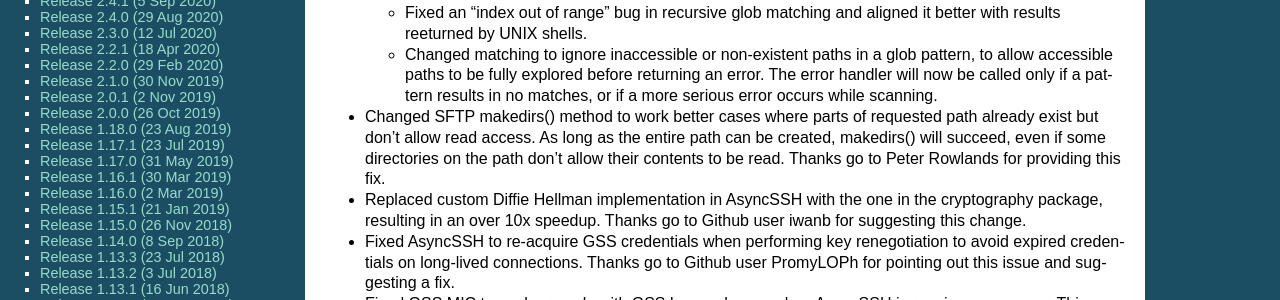
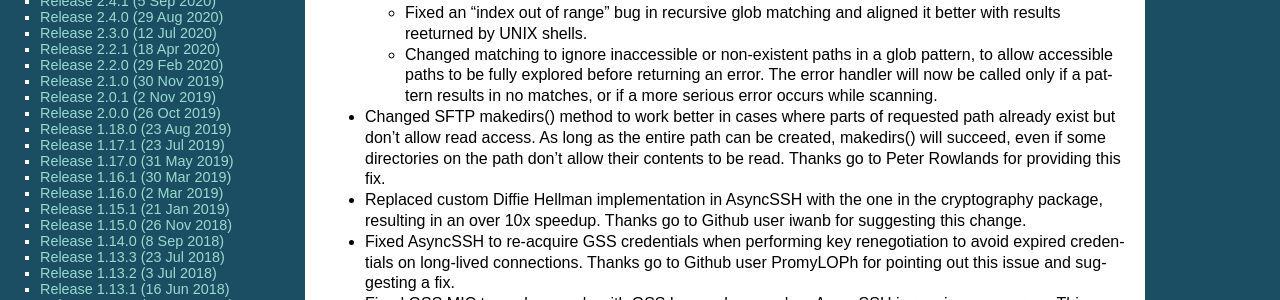
Before and after one commit to ronf/asyncssh, a Sphinx documentation site: the page built from docs/changes.rst, in a window 1280 px wide and 900 px high. Shown: the part 324-624 px from the top of the window. Built offline with Sphinx 7.4.7, drawn with Linux system fonts in a browser that asks for light colours.

Commit message:
Fix missing word in change log.

```diff
--- a/docs/changes.rst
+++ b/docs/changes.rst
@@ -26,7 +26,7 @@ Release 2.11.0 (4 Jun 2022)
     be called only if a pattern results in no matches, or if a more
     serious error occurs while scanning.
 
-* Changed SFTP makedirs() method to work better cases where parts of
+* Changed SFTP makedirs() method to work better in cases where parts of
   requested path already exist but don't allow read access. As long as
   the entire path can be created, makedirs() will succeed, even if some
   directories on the path don't allow their contents to be read. Thanks
```
